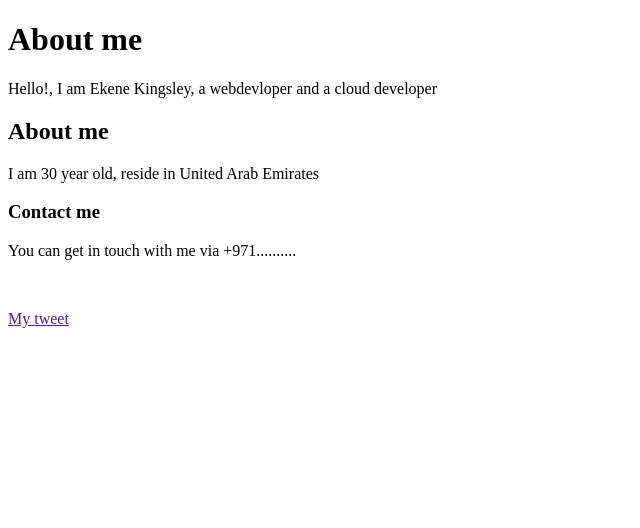
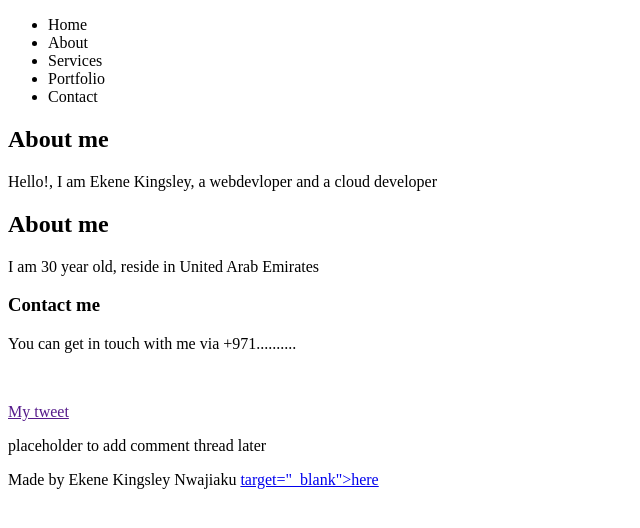
Before and after one commit to ghostmastermind/My_First_Portfolio, a plain HTML site: page html_basic/index.html in a window 1280 px wide. Shown: the whole page, without its empty margins (0-640 px from the left). Drawn offline with Linux system fonts and the light colour scheme.

Commit message:
added header, main and footer

```diff
--- a/html_basic/index.html
+++ b/html_basic/index.html
@@ -6,6 +6,17 @@
     </title>
   </head>
   <body>
+    <header>
+      <ul>
+        <li>Home</li>
+        <li>About</li>
+        <li>Services</li>
+        <li>Portfolio</li>
+        <li>Contact</li>
+      </ul>
+    </header>
+    <main>
+      <article>
     <h1>About me</h1>
     <p> Hello!, I am Ekene Kingsley, a webdevloper and a cloud developer</p>
     <h2>About me</h2>
@@ -14,6 +25,16 @@
     <p>You can get in touch with me via +971..........</p>
       <p></p><a href="https://www.google.co.uk/"><img src "https://i.ibb.co/gTDZZT8/ALX-Logo-07.png"></a></a></p>
       <a href "tweets.html">My tweet</a>
+    </article>
+    <aside>
+      <p>
+        placeholder to add comment thread later
+      </p>
+    </aside>
+    </main>
   </body>
+  <footer>
+    Made by Ekene Kingsley Nwajiaku <a href= "https://www.linkedin.com/in/ekene-nwajiaku-28b2b663/">target="_blank">here</a>
+  </footer>
 
 </html>
```
